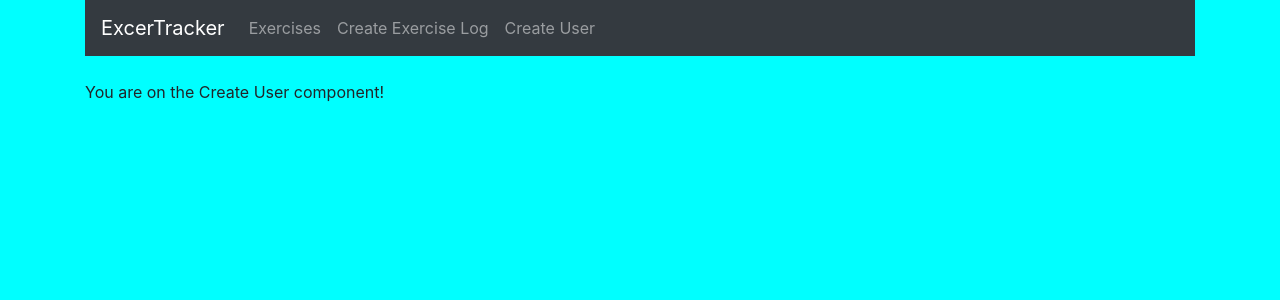
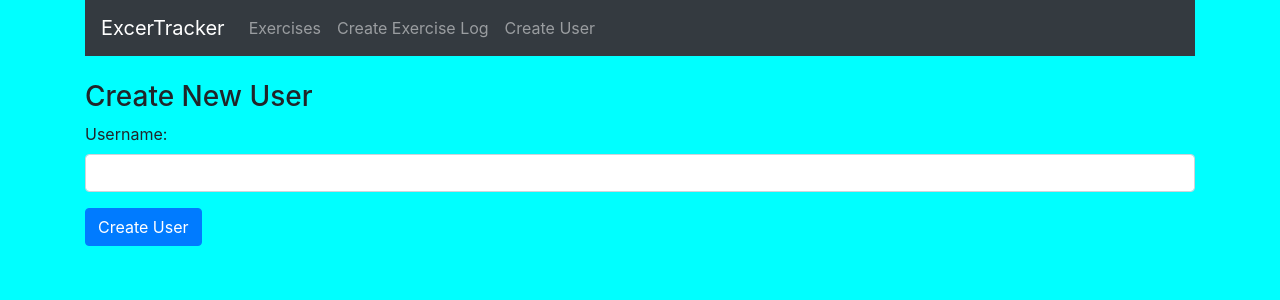
Before and after one commit to yaroslavkhudchenko/mern-stack-app-tutorial-fcc, a React (Create React App) app: page /user in a window 1280 px wide. Shown: the top 300 px of the page. Built offline with nearby package versions, Linux system fonts and the light colour scheme.

Commit message:
fullfill CreateUser component

```diff
--- a/src/Components/CreateExercise.js
+++ b/src/Components/CreateExercise.js
@@ -44,6 +44,7 @@ export const CreateExercise = () => {
             duration: createExerciseState.duration,
             date: createExerciseState.date,
         };
+        console.log('--------------')
         console.log(exercise);
         window.location = '/'; // go back to the list of the exerices(homepage)
     }
@@ -125,10 +126,6 @@ export const CreateExercise = () => {
                 </div>
 
             </form>
-            <div id='dupa' style={{ 'position': 'fixed', 'bottom': '50px' }}>
-                {createExerciseState.description}
-            </div>
-
         </div>
     )
 }
--- a/src/Components/CreateUser.js
+++ b/src/Components/CreateUser.js
@@ -1,6 +1,45 @@
-import React from 'react';
+import React,{ useState } from 'react';
 
-export const CreateUser = () =>
-    <div>
-        <p>You are on the Create User component!</p>
-    </div>
+export const CreateUser = () => {
+    // set the state and function to change the state
+    const [createUserState, setStateHook] = useState({username: ''})
+
+    const onChangeUsername = (e) => {
+
+        setStateHook({
+            username:e.target.value
+        })
+
+    }
+    const onSubmit = (e) => {
+        e.preventDefault();
+        const newUser = {
+            username: createUserState.username
+        };
+        console.log(newUser);
+
+        setStateHook({
+            username: ''
+        })
+    }
+
+    return(
+        <div>
+            <h3>Create New User</h3>
+            <form onSubmit={onSubmit}>
+                <div className="form-group">
+                    <label>Username: </label>
+                    <input type="text"
+                        required
+                        className="form-control"
+                        value={createUserState.username}
+                        onChange={onChangeUsername}
+                    />
+                </div>
+                <div className="form-group">
+                    <input type="submit" value="Create User" className="btn btn-primary" />
+                </div>
+            </form>
+        </div>
+    )
+}
```
